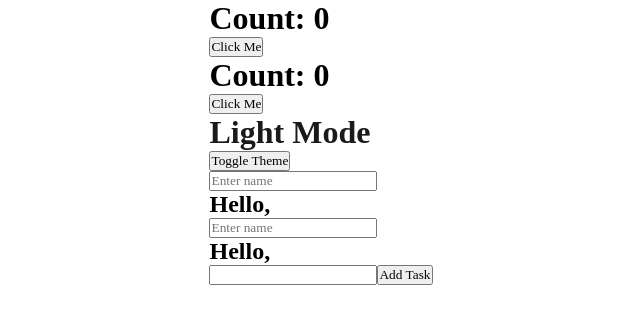
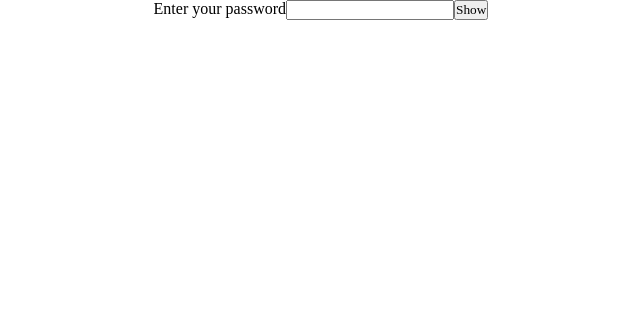
Before and after one commit to shourya0pratap/WebDev2_Section_A, a React (Vite) app in the folder sectionA_React/: page / in a window 1280 px wide. Shown: the top 324 px of the page, without its empty margins (319-959 px from the left). Built offline with nearby package versions, Linux system fonts and the light colour scheme.

Commit message:
Added Toggle.jsx

```diff
--- a/sectionA_React/src/App.jsx
+++ b/sectionA_React/src/App.jsx
@@ -10,22 +10,24 @@ import MultiCounter from "./Hooks/MultiCounter.jsx";
 import FormValidation from "./Hooks/FormValidation.jsx";
 import LoginForm from "./Hooks/LoginForm.jsx";
 import ToDoList from "./Hooks/ToDoList.jsx";
+import Toggle from "./Hooks/Toggle.jsx";
 
 const App = () => {
   return (
     <>
       {/* {add(33, 34)}
-      {subtract(100, 33)} */}
-      {/* <Navbar />
-      <h1>Hello World</h1> */}
-      {/* <UseState1 />
+      {subtract(100, 33)}
+      <Navbar />
+      <h1>Hello World</h1>
+      <UseState1 />
       <Parent />
-      <Ternary /> */}
+      <Ternary />
       <MultiCounter />
       <LightDark />
       <FormValidation />
       <LoginForm />
-      <ToDoList />
+      <ToDoList /> */}
+      <Toggle />
     </>
   );
 };
--- /dev/null
+++ b/sectionA_React/src/Hooks/Toggle.jsx
@@ -0,0 +1,21 @@
+import React, { useState } from "react";
+
+const Toggle = () => {
+  const [showPass, setShowPass] = useState(false);
+
+  return (
+    <>
+      <label for="formPass">Enter your password</label>
+      <input id="formPass" type={showPass ? "text" : "password"} />
+      <button
+        onClick={() => {
+          setShowPass(!showPass);
+        }}
+      >
+        {showPass ? "Hide" : "Show"}
+      </button>
+    </>
+  );
+};
+
+export default Toggle;
```
Also changed, not shown: 1 other file (tests, documents, lock files or other folders).
